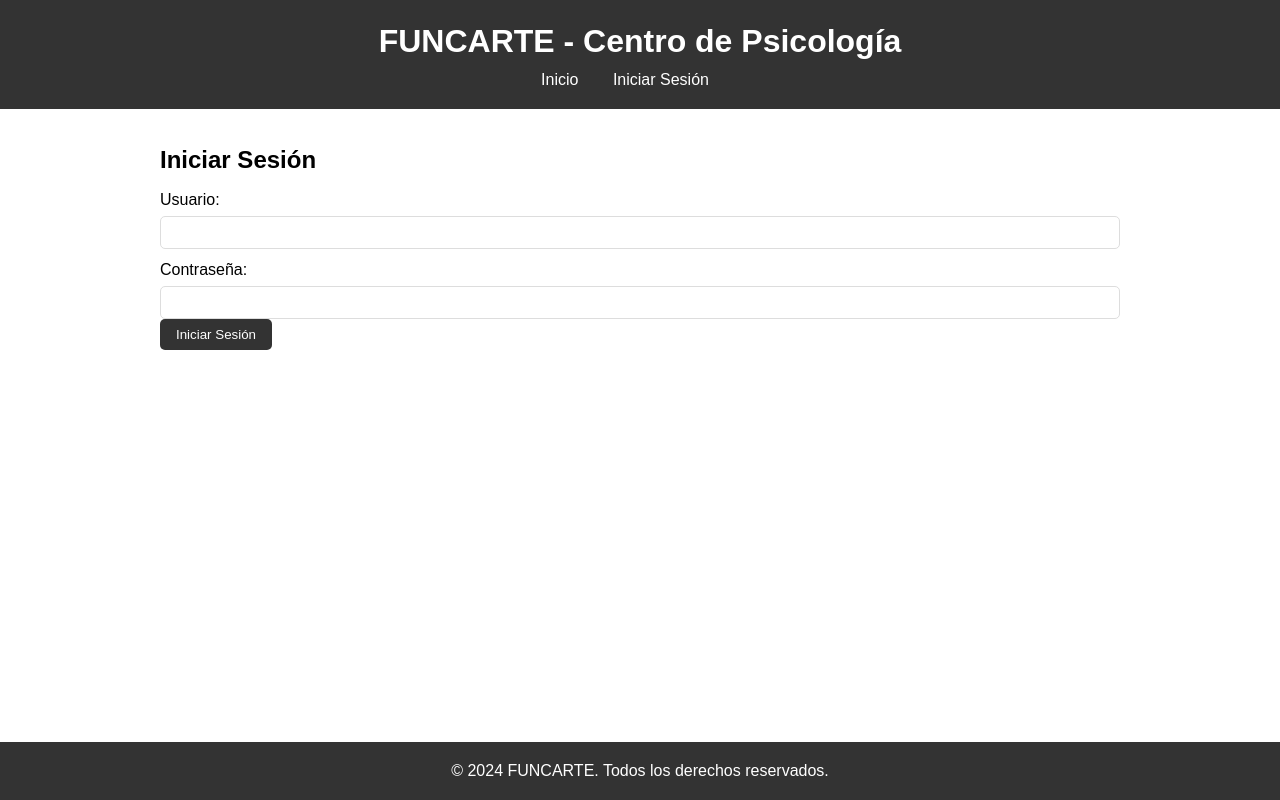
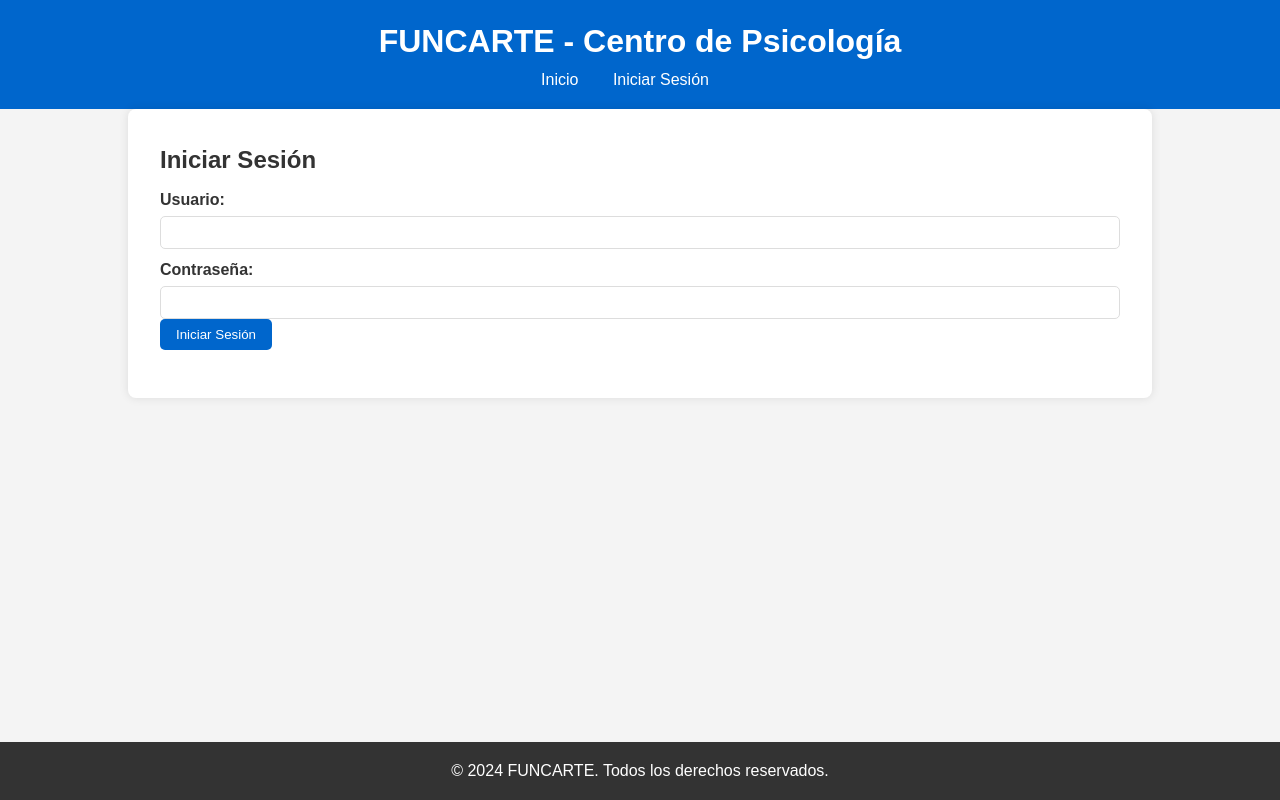
Before and after one commit to wilfridoadmin/FUNDACION, a plain HTML site: page PROYECTO.HTML in a window 1280 px wide. Drawn offline with Linux system fonts and the light colour scheme.

Commit message:
Update STYLES.CSS

```diff
--- a/STYLES.CSS
+++ b/STYLES.CSS
@@ -9,11 +9,13 @@
 body {
     font-family: Arial, sans-serif;
     line-height: 1.6;
+    background-color: #f4f4f4;
+    color: #333;
 }
 
 /* Cabecera */
 header {
-    background: #333;
+    background: #0066cc;
     color: #fff;
     padding: 1rem 0;
     text-align: center;
@@ -47,6 +49,9 @@ main {
     padding: 2rem;
     width: 80%;
     margin: auto;
+    background: #fff;
+    border-radius: 8px;
+    box-shadow: 0 0 10px rgba(0, 0, 0, 0.1);
 }
 
 form {
@@ -56,6 +61,7 @@ form {
 label {
     display: block;
     margin-top: 0.5rem;
+    font-weight: bold;
 }
 
 input, textarea {
@@ -68,7 +74,7 @@ input, textarea {
 
 button {
     padding: 0.5rem 1rem;
-    background: #333;
+    background: #0066cc;
     color: #fff;
     border: none;
     border-radius: 5px;
@@ -76,7 +82,7 @@ button {
 }
 
 button:hover {
-    background: #555;
+    background: #004999;
 }
 
 /* Pie de página */
```
